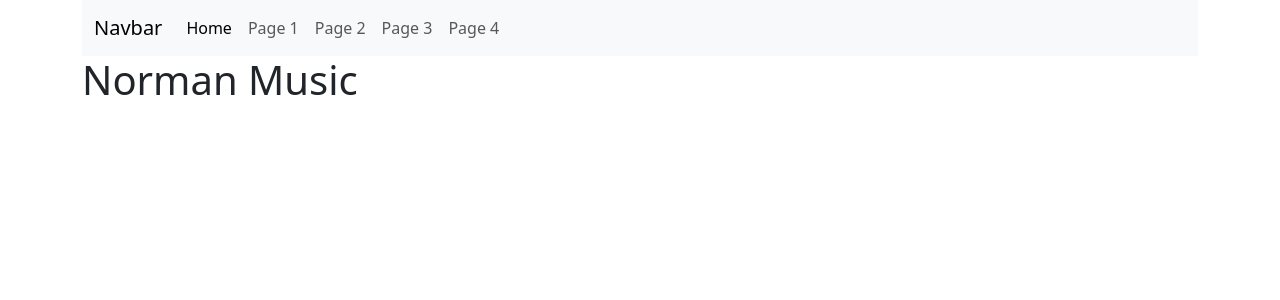
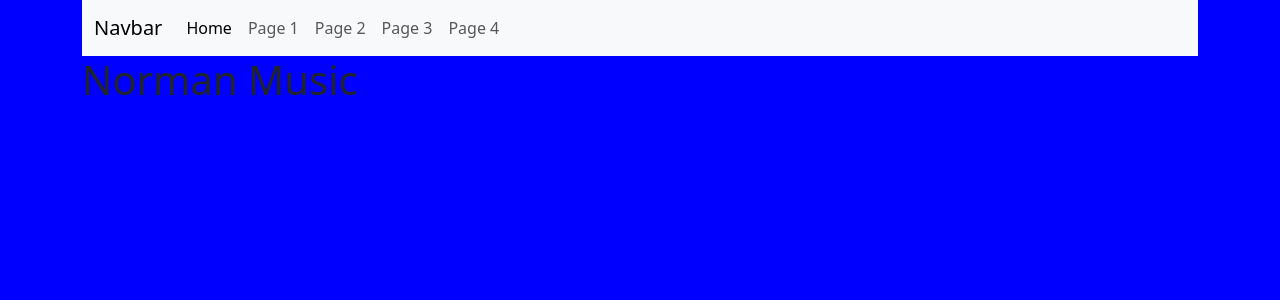
Before and after one commit to Daxton-Gray/MIS4013Project, a PHP site: page /index.php in a window 1280 px wide. Shown: the top 300 px of the page. Run offline with PHP 8.4, Linux system fonts and the light colour scheme.

Commit message:
Update header.php

```diff
--- a/view/header.php
+++ b/view/header.php
@@ -7,7 +7,7 @@
     <link href="https://cdn.jsdelivr.net/npm/bootstrap@5.3.3/dist/css/bootstrap.min.css" rel="stylesheet" integrity="sha384-QWTKZyjpPEjISv5WaRU9OFeRpok6YctnYmDr5pNlyT2bRjXh0JMhjY6hW+ALEwIH" crossorigin="anonymous">
   </head>
 
-  <body style="background-color: light blue;">
+  <body style="background-color: blue;">
     <div class="container">
       <nav class="navbar navbar-expand-lg bg-body-tertiary">
         <div class="container-fluid">
```
